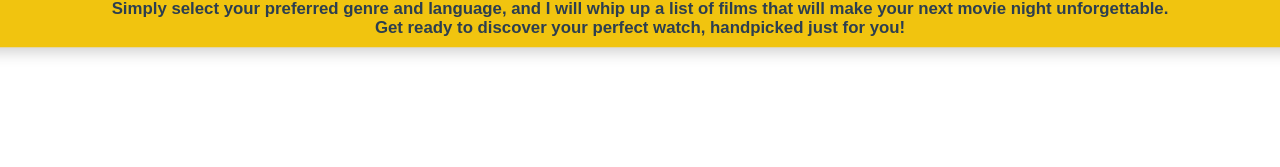
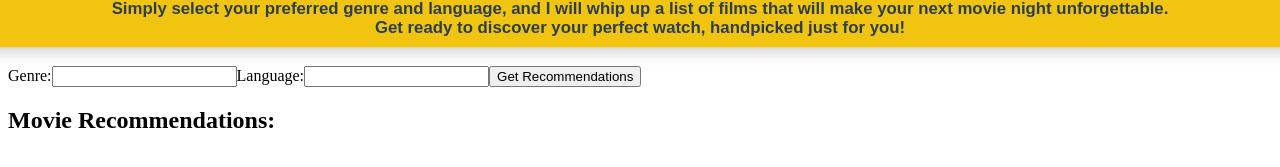
Before and after one commit to riserishitha/PopcornGuru_AI, a React (Vite) app in the folder Frontend/popcornguru/: page / in a window 1280 px wide. Shown: the part 453-620 px from the top of the page. Built offline with nearby package versions, Linux system fonts and the light colour scheme.

Commit message:
basic recommandation

```diff
--- a/Frontend/popcornguru/package.json
+++ b/Frontend/popcornguru/package.json
@@ -10,6 +10,7 @@
     "preview": "vite preview"
   },
   "dependencies": {
+    "axios": "^1.7.7",
     "react": "^18.3.1",
     "react-dom": "^18.3.1"
   },
--- a/Frontend/popcornguru/src/App.jsx
+++ b/Frontend/popcornguru/src/App.jsx
@@ -1,20 +1,66 @@
-import './App.css'
+import { useState } from 'react';
+import axios from 'axios';
+import './App.css';
 
 function App() {
+  const [genre, setGenre] = useState('');
+  const [language, setLanguage] = useState('');
+  const [movies, setMovies] = useState([]);
+
+  const getRecommendations = async () => {
+    try {
+      const response = await axios.post('http://localhost:5000/recommend', {
+        genre,
+        language,
+      });
+      setMovies(response.data);
+    } catch (error) {
+      console.error('Error fetching movie recommendations:', error);
+    }
+  };
+
   return (
     <>
-    <h1>POPCORNGURU - AI🍿</h1>
-      <img src="https://compote.slate.com/images/b6fcede3-4025-454e-b32c-e722afdf1ba1.jpg" height='300px' />
-      <h4>Welcome to PopcornGuru!
-        <br />
-        Your ultimate AI companion for personalized movie recommendations.
-        <br />
-        Simply select your preferred genre and language, and I will whip up a list of films that will make your next movie night unforgettable.
-        <br />
-        Get ready to discover your perfect watch, handpicked just for you!</h4>
-
+      <h1>POPCORNGURU - AI🍿</h1>
+      <img
+        src="https://compote.slate.com/images/b6fcede3-4025-454e-b32c-e722afdf1ba1.jpg"
+        height="300px"
+        alt="Popcorn"
+      />
+      <h4>
+        Welcome to PopcornGuru! <br />
+        Your ultimate AI companion for personalized movie recommendations. <br />
+        Simply select your preferred genre and language, and I will whip up a
+        list of films that will make your next movie night unforgettable. <br />
+        Get ready to discover your perfect watch, handpicked just for you!
+      </h4>
+      <div>
+        <label>
+          Genre:
+          <input
+            type="text"
+            value={genre}
+            onChange={(e) => setGenre(e.target.value)}
+          />
+        </label>
+        <label>
+          Language:
+          <input
+            type="text"
+            value={language}
+            onChange={(e) => setLanguage(e.target.value)}
+          />
+        </label>
+        <button onClick={getRecommendations}>Get Recommendations</button>
+      </div>
+      <h2>Movie Recommendations:</h2>
+      <ul>
+        {movies.map((movie, index) => (
+          <li key={index}>{movie.title}</li>
+        ))}
+      </ul>
     </>
-  )
+  );
 }
 
-export default App
+export default App;
```
Also changed, not shown: 1 other file (tests, documents, lock files or other folders).
